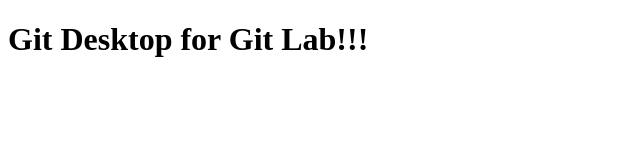
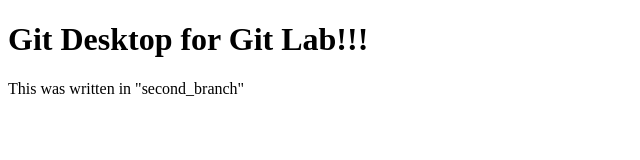
Before and after one commit to Yuzu1946/git-desktop, a plain HTML site: page index.html in a window 1280 px wide. Shown: the whole page, without its empty margins (0-640 px from the left). Drawn offline with Linux system fonts and the light colour scheme.

Commit message:
add main and text

```diff
--- a/index.html
+++ b/index.html
@@ -5,5 +5,6 @@
     </head>
     <body>
         <h1>Git Desktop for Git Lab!!!</h1>
+        <main>This was written in "second_branch"</main>
     </body>
 </html>
```
